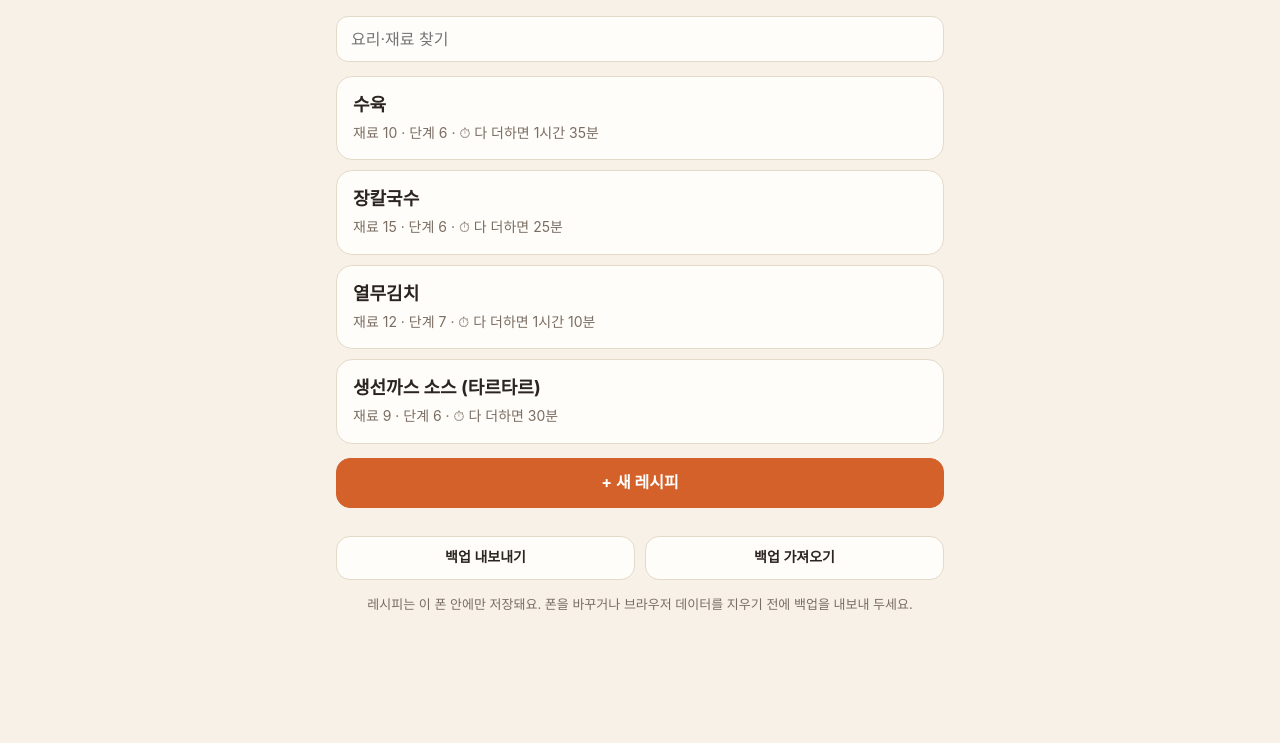
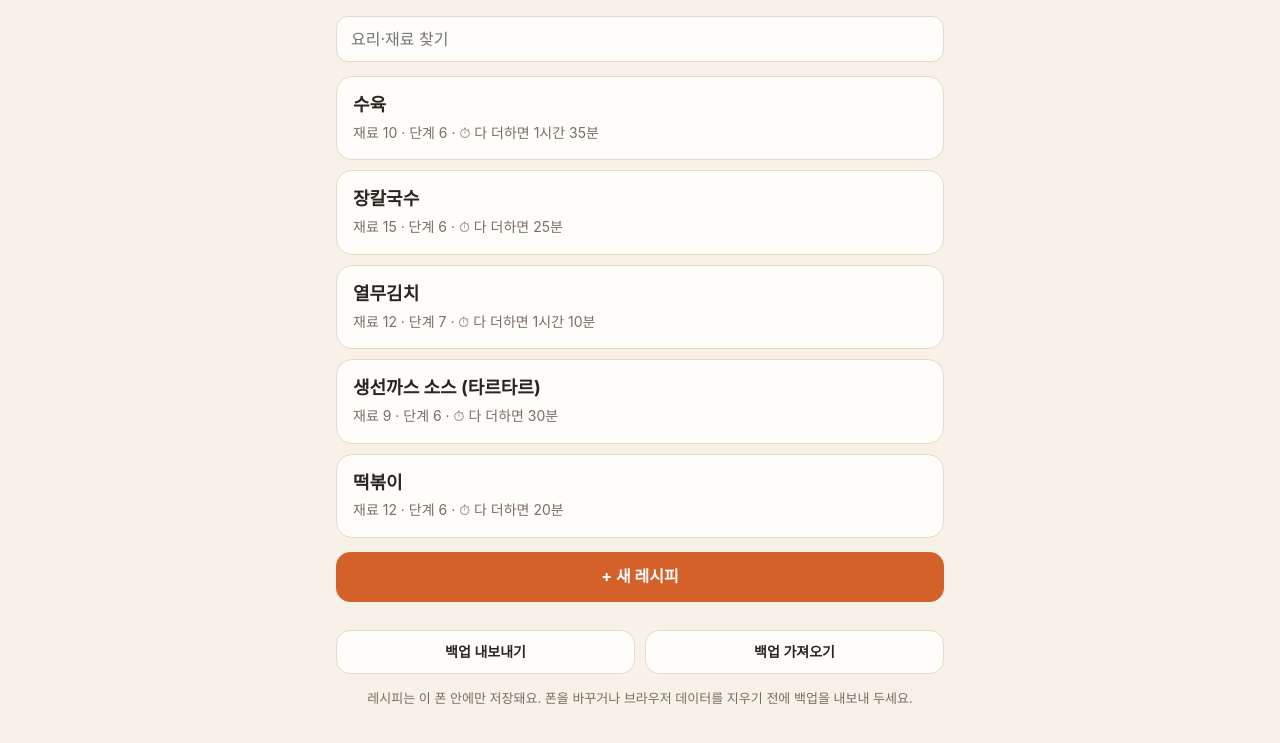
Before and after one commit to leixlix-pixel/recipe-timer, a plain HTML site: page index.html in a window 1280 px wide. Shown: the part 65-808 px from the top of the page. Drawn offline with Linux system fonts and the light colour scheme.

Commit message:
떡볶이 레시피 추가 (ADDS)
Co-Authored-By: Claude Opus 5.5 <noreply@anthropic.com>

```diff
--- a/index.html
+++ b/index.html
@@ -173,7 +173,7 @@ const SAMPLES=[
 ];
 
 /* 나중에 더한 레시피. 앱을 열 때 한 번씩만 넣는다(지운 건 다시 안 살린다). 새로 더하려면 여기에 id 가 다른 걸 추가. */
-const ADDS=[{"id":"fishcutlet-sauce","name":"생선까스 소스 (타르타르)","memo":"생선까스 2~3장 분량. 양파 물기를 꼭 짜야 소스가 안 묽어진다. 하루 묵으면 맛이 더 어울린다. 냉장 3일.","ings":["마요네즈 5큰술","[다지는 것]","양파 1/4개 (작은 것)","오이피클 또는 할라피뇨 2큰술","삶은 달걀 1개","[맛내기]","홀그레인 머스터드 또는 연겨자 1작은술","레몬즙 1큰술 (식초 1/2큰술도 가능)","설탕 1/2작은술","소금·후추 약간","다진 파슬리 약간 (선택)"],"steps":["양파를 잘게 다져 찬물에 10분 담가 매운맛을 뺀다","달걀은 삶아 껍질을 벗기고 포크로 굵게 으깬다. 피클은 잘게 다진다","양파를 면포나 키친타월로 물기가 안 나오게 꼭 짠다","볼에 마요네즈·으깬 달걀·양파·피클·머스터드·레몬즙·설탕을 넣고 섞는다","소금·후추로 간을 맞춘다. 싱거우면 피클 국물 1작은술을 더한다","냉장고에서 20분 숙성한 뒤 갓 튀긴 생선까스에 곁들인다"]}];
+const ADDS=[{"id":"fishcutlet-sauce","name":"생선까스 소스 (타르타르)","memo":"생선까스 2~3장 분량. 양파 물기를 꼭 짜야 소스가 안 묽어진다. 하루 묵으면 맛이 더 어울린다. 냉장 3일.","ings":["마요네즈 5큰술","[다지는 것]","양파 1/4개 (작은 것)","오이피클 또는 할라피뇨 2큰술","삶은 달걀 1개","[맛내기]","홀그레인 머스터드 또는 연겨자 1작은술","레몬즙 1큰술 (식초 1/2큰술도 가능)","설탕 1/2작은술","소금·후추 약간","다진 파슬리 약간 (선택)"],"steps":["양파를 잘게 다져 찬물에 10분 담가 매운맛을 뺀다","달걀은 삶아 껍질을 벗기고 포크로 굵게 으깬다. 피클은 잘게 다진다","양파를 면포나 키친타월로 물기가 안 나오게 꼭 짠다","볼에 마요네즈·으깬 달걀·양파·피클·머스터드·레몬즙·설탕을 넣고 섞는다","소금·후추로 간을 맞춘다. 싱거우면 피클 국물 1작은술을 더한다","냉장고에서 20분 숙성한 뒤 갓 튀긴 생선까스에 곁들인다"]},{"id":"tteokbokki","name":"떡볶이","memo":"2인분. 쌀떡은 쫄깃, 밀떡은 양념이 잘 밴다. 국물을 넉넉히 남기면 라면사리나 볶음밥으로 이어 간다.","ings":["떡볶이 떡 300g (쌀떡 또는 밀떡)","사각 어묵 2장","대파 1대","양배추 한 줌 (선택)","삶은 달걀 2개 (선택)","물 400ml","[양념]","고추장 2큰술","고춧가루 1큰술","설탕 1.5큰술","간장 1큰술","다진 마늘 1/2큰술","물엿 1큰술 (선택, 윤기)"],"steps":["떡이 굳어 있으면 찬물에 10분 담가 불린다. 말랑하면 헹구기만 한다","어묵은 삼각형으로, 대파는 어슷하게, 양배추는 한입 크기로 썬다. 양념은 미리 섞어 둔다","팬에 물 400ml와 섞은 양념을 넣고 센 불로 끓인다","끓어오르면 떡을 넣고 중불에서 바닥에 안 붙게 저어 가며 5분 끓인다","어묵·양배추·달걀을 넣고 3분 더 끓인다","대파를 넣고 국물이 걸쭉해질 때까지 2분 졸인다. 싱거우면 설탕, 짜면 물을 조금 더한다"]}];
 
 let recipes=load('ck.recipes',null);
 if(!Array.isArray(recipes)){recipes=SAMPLES;save('ck.recipes',recipes)}
```
Also changed, not shown: 1 other file.
